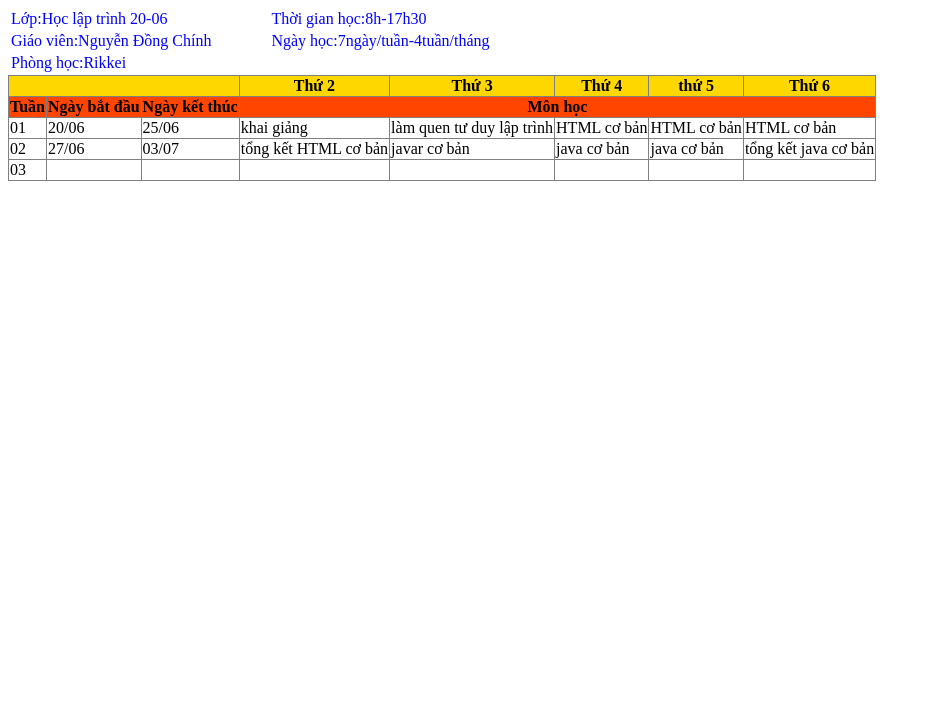
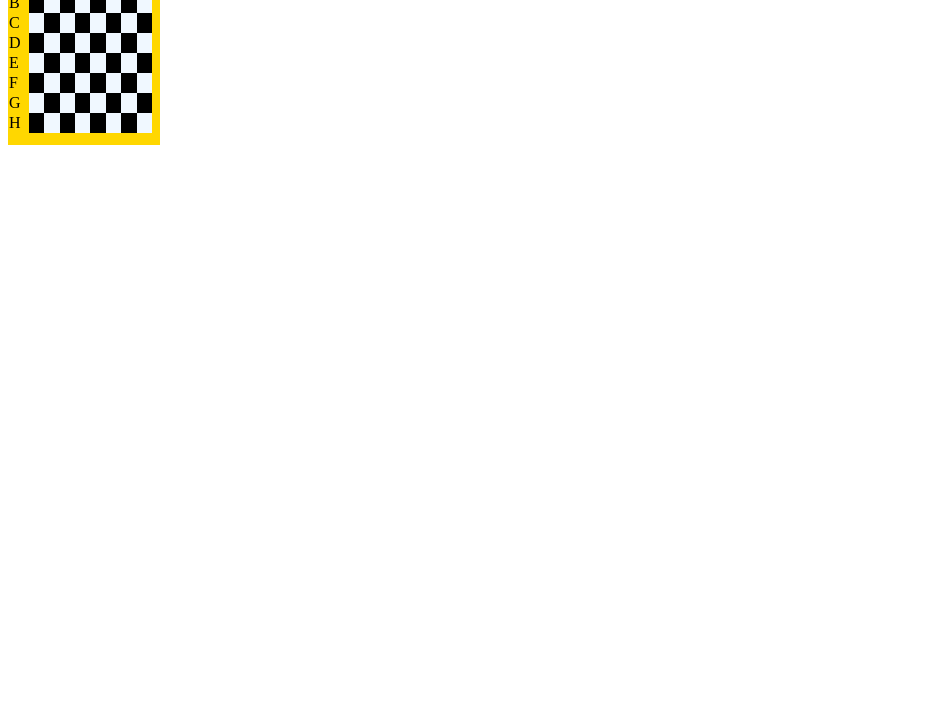
Before and after one commit to tquynhchi21/MD1.BT4-.TAOBANGCOVUA, a plain HTML site: page index.html in a window 1280 px wide. Shown: the part 73-800 px from the top of the page, without its empty margins (0-931 px from the left). Drawn offline with Linux system fonts and the light colour scheme.

Commit message:
firt commit

```diff
--- a/index.html
+++ b/index.html
@@ -9,102 +9,112 @@
 <html lang="en">
 <head>
     <meta charset="UTF-8">
-    <title>Thoi Khoa Bieu</title>
+    <title>tao bang nang cao</title>
 </head>
 <body>
-<div>
-    <h1 style="color: blue"> THỜI KHÓA BIỂU</h1>
-</div>
-<table style="color: blue">
+<div style="background-color: gold;width: 12%;height: 210px">
+    <table border="0"; style="width:95%;border-collapse: collapse">
         <tr>
-        <td>Lớp:Học lập trình 20-06</td>
             <td></td>
-        <td></td>
-        <td></td>
-        <td></td>
-        <td></td>
-        <td></td>
-        <td></td>
-        <td></td>
-        <td></td>
-        <td></td>
-        <td></td>
-        <td></td>
-        <td></td>
-        <td></td>
-        <td>Thời gian học:8h-17h30</td>
+            <td>1</td>
+            <td>2</td>
+            <td>3</td>
+            <td>4</td>
+            <td>5</td>
+            <td>6</td>
+            <td>7</td>
+            <td>8</td>
         </tr>
         <tr>
-        <td>Giáo viên:Nguyễn Đồng Chính</td>
-        <td></td>
-        <td></td>
-        <td></td>
-        <td></td>
-        <td></td>
-        <td></td>
-        <td></td>
-        <td></td>
-        <td></td>
-        <td></td>
-        <td></td>
-        <td></td>
-        <td></td>
-        <td></td>
-        <td>Ngày học:7ngày/tuần-4tuần/tháng</td>
+            <td>A</td>
+            <td style="background-color: aliceblue"></td>
+            <td style="background-color: black"></td>
+            <td style="background-color: aliceblue"></td>
+            <td style="background-color: black"></td>></td>
+            <td style="background-color: aliceblue"></td>
+            <td style="background-color: black"></td>></td>
+            <td style="background-color: aliceblue"></td>
+            <td style="background-color: black"></td>></td>
         </tr>
         <tr>
-        <td>Phòng học:Rikkei</td>
-        <td></td>
+            <td>B</td>
+            <td style="background-color: black"></td>></td>
+            <td style="background-color: aliceblue"></td>
+            <td style="background-color: black"></td>></td>
+            <td style="background-color: aliceblue"></td>
+            <td style="background-color: black"></td>></td>
+            <td style="background-color: aliceblue"></td>
+            <td style="background-color: black"></td>></td>
+            <td style="background-color: aliceblue"></td>
+        </tr>
+        <tr>
+            <td>C</td>
+            <td style="background-color: aliceblue"></td>
+            <td style="background-color: black"></td>></td>
+            <td style="background-color: aliceblue"></td>
+            <td style="background-color: black"></td>></td>
+            <td style="background-color: aliceblue"></td>
+            <td style="background-color: black"></td>></td>
+            <td style="background-color: aliceblue"></td>
+            <td style="background-color: black"></td>></td>
+        </tr>
+        <tr>
+            <td>D</td>
+            <td style="background-color: black"></td>></td>
+            <td style="background-color: aliceblue"></td>
+            <td style="background-color: black"></td>></td>
+            <td style="background-color: aliceblue"></td>
+            <td style="background-color: black"></td>></td>
+            <td style="background-color: aliceblue"></td>
+            <td style="background-color: black"></td>></td>
+            <td style="background-color: aliceblue"></td>
+        </tr>
+        <tr>
+            <td>E</td>
+            <td style="background-color: aliceblue"></td>
+            <td style="background-color: black"></td>></td>
+            <td style="background-color: aliceblue"></td>
+            <td style="background-color: black"></td>></td>
+            <td style="background-color: aliceblue"></td>
+            <td style="background-color: black"></td>></td>
+            <td style="background-color: aliceblue"></td>
+            <td style="background-color: black"></td>></td>
+        </tr>
+        <tr>
+            <td>F</td>
+            <td style="background-color: black"></td>></td>
+            <td style="background-color: aliceblue"></td>
+            <td style="background-color: black"></td>></td>
+            <td style="background-color: aliceblue"></td>
+            <td style="background-color: black"></td>></td>
+            <td style="background-color: aliceblue"></td>
+            <td style="background-color: black"></td>></td>
+            <td style="background-color: aliceblue"></td>
+        </tr>
+        <tr>
+            <td>G</td>
+            <td style="background-color: aliceblue"></td>
+            <td style="background-color: black"></td>></td>
+            <td style="background-color: aliceblue"></td>
+            <td style="background-color: black"></td>></td>
+            <td style="background-color: aliceblue"></td>
+            <td style="background-color: black"></td>></td>
+            <td style="background-color: aliceblue"></td>
+            <td style="background-color: black"></td>></td>
+        </tr>
+        <tr>
+            <td>H</td>
+            <td style="background-color: black"></td>></td>
+            <td style="background-color: aliceblue"></td>
+            <td style="background-color: black"></td>></td>
+            <td style="background-color: aliceblue"></td>
+            <td style="background-color: black"></td>></td>
+            <td style="background-color: aliceblue"></td>
+            <td style="background-color: black"></td>></td>
+            <td style="background-color: aliceblue"></td>
         </tr>
     </table>
-<table border="1" style="border-collapse: collapse">
-    <tr style="background-color: gold">
-        <th colspan="3"></th>
-
-        <th>Thứ 2</th>
-        <th>Thứ 3</th>
-        <th>Thứ 4</th>
-        <th>thứ 5</th>
-        <th>Thứ 6</th>
-    </tr>
-    <tr style="background-color: orangered">
-        <th>Tuần</th>
-        <th>Ngày bắt đầu</th>
-        <th>Ngày kết thúc</th>
-        <th colspan="5">Môn học</th>
-
-    </tr>
-    <tr>
-        <td>01</td>
-        <td>20/06</td>
-        <td>25/06</td>
-        <td>khai giảng</td>
-        <td>làm quen tư duy lập trình</td>
-        <td>HTML cơ bản</td>
-        <td>HTML cơ bản</td>
-        <td>HTML cơ bản</td>
-    </tr>
-    <tr>
-        <td>02</td>
-        <td>27/06</td>
-        <td>03/07</td>
-        <td>tổng kết HTML cơ bản</td>
-        <td>javar cơ bản</td>
-        <td>java cơ bản</td>
-        <td>java cơ bản</td>
-        <td>tổng kết java cơ bản</td>
-    </tr>
-    <tr>
-        <td>03</td>
-        <td></td>
-        <td></td>
-        <td></td>
-        <td></td>
-        <td></td>
-        <td></td>
-        <td></td>
-    </tr>
-</table>
+</div>
 </body>
 </html>
 </body>
```
Lines whose indentation alone changed are shown as unchanged.
